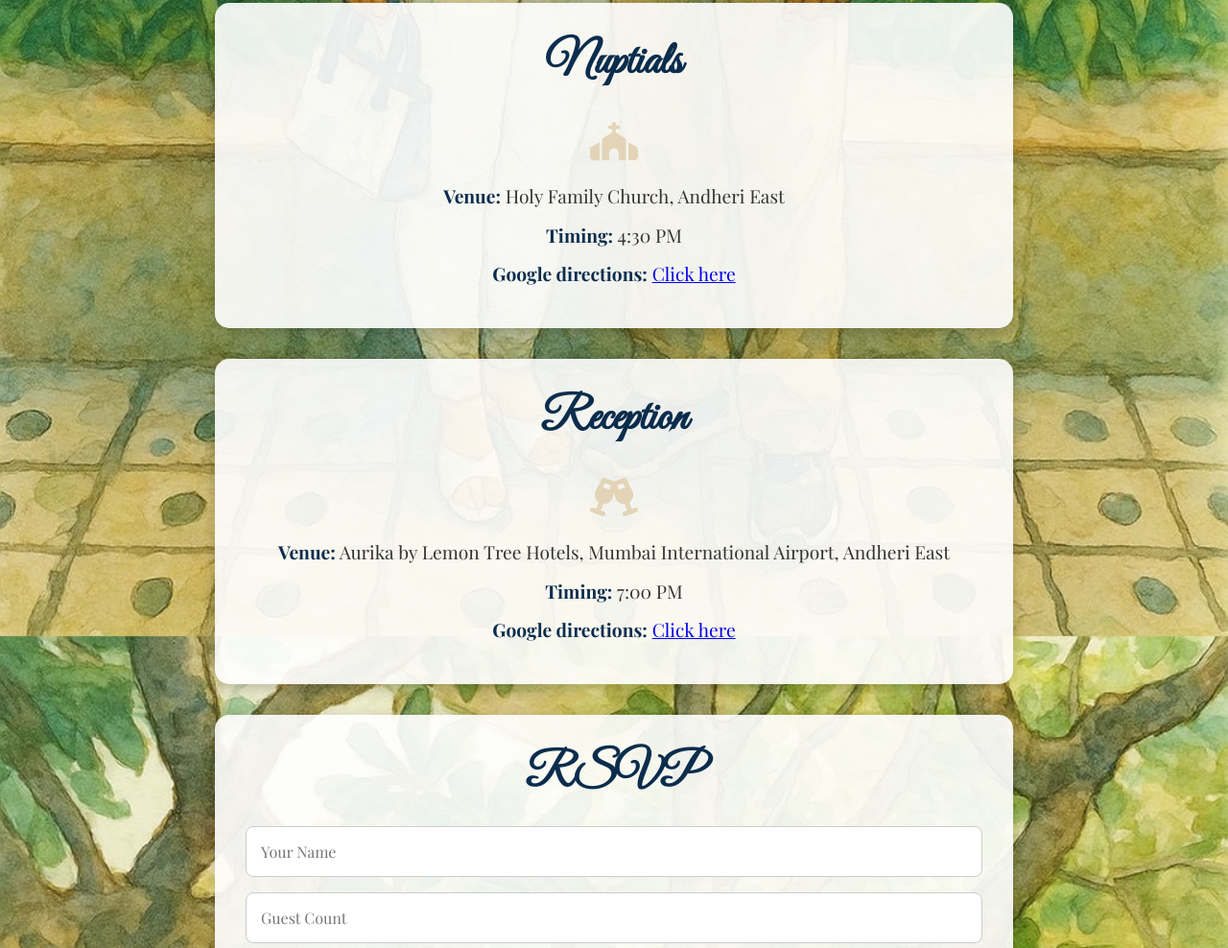
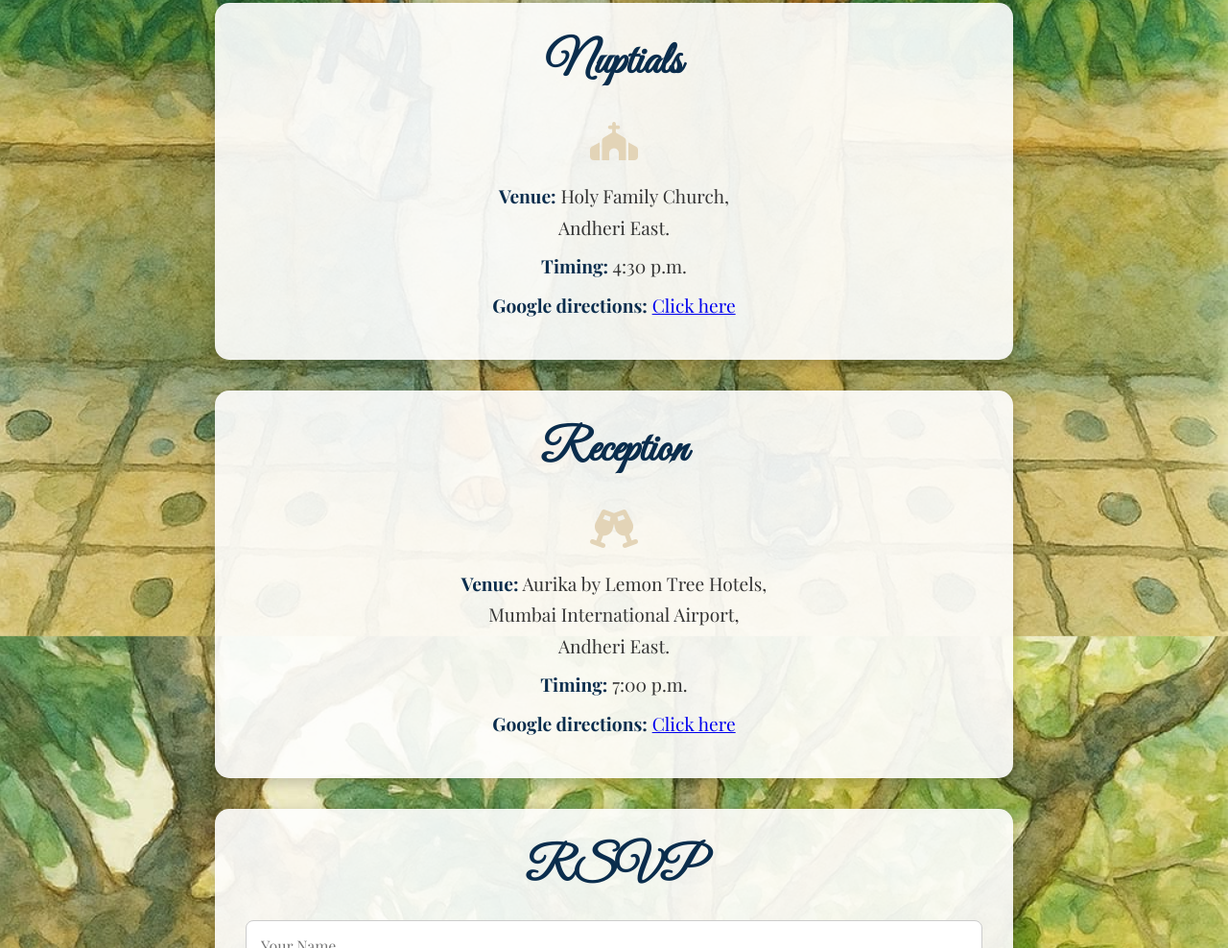
Before and after one commit to gloriacreator/keenan-love-story, a plain HTML site: page index.html in a window 1280 px wide. Shown: the part 1257-2245 px from the top of the page at 96% size. Drawn offline with nearby package versions, Linux system fonts and the light colour scheme.

Commit message:
grammar corrections

```diff
--- a/index.html
+++ b/index.html
@@ -314,8 +314,8 @@
         <section id="nuptials" class="container details">
             <h2>Nuptials</h2>
             <div class="icon"><i class="fa-solid fa-church"></i></div>
-            <p><strong>Venue:</strong> Holy Family Church, Andheri East</p>
-            <p><strong>Timing:</strong> 4:30 PM</p>
+            <p><strong>Venue:</strong> Holy Family Church, <br>Andheri East.</p>
+            <p><strong>Timing:</strong> 4:30 p.m.</p>
             <p><strong>Google directions:</strong>
                 <a href="https://maps.app.goo.gl/b4YW4KF1zbCsExmw9" target="_blank" rel="noopener noreferrer">
                     Click here
@@ -326,8 +326,8 @@
         <section id="reception" class="container details">
             <h2>Reception</h2>
             <div class="icon"><i class="fa-solid fa-champagne-glasses"></i></div>
-            <p><strong>Venue:</strong> Aurika by Lemon Tree Hotels, Mumbai International Airport, Andheri East</p>
-            <p><strong>Timing:</strong> 7:00 PM</p>
+            <p><strong>Venue:</strong> Aurika by Lemon Tree Hotels,<br> Mumbai International Airport, <br>Andheri East.</p>
+            <p><strong>Timing:</strong> 7:00 p.m.</p>
             <p><strong>Google directions:</strong>
                 <a href="https://maps.app.goo.gl/cXzK3Fs4bUL1w97MA" target="_blank" rel="noopener noreferrer">
                     Click here
@@ -364,7 +364,7 @@
             { speaker: 'boy', text: 'From the other end of the beach,<br>I saw her—<br>and the world stood still.' },
             { speaker: 'girl', text: 'Each step brought us closer,<br>like the sea was guiding us.' },
             { speaker: 'boy', text: 'When our eyes met,<br>I knew—this was the start off ---<br><strong>forever.</strong>' },
-            { speaker: 'final', text: 'Now, hand in hand, <br>we walk into a new chapter.<br><strong>   Join us as we say “I do.”</strong>' }
+            { speaker: 'final', text: 'Now, hand in hand, <br>we walk into a new chapter.<br><strong>   Join us as we say, “I do.”</strong>' }
         ];
 
         let currentDialogueIndex = 0;
```
